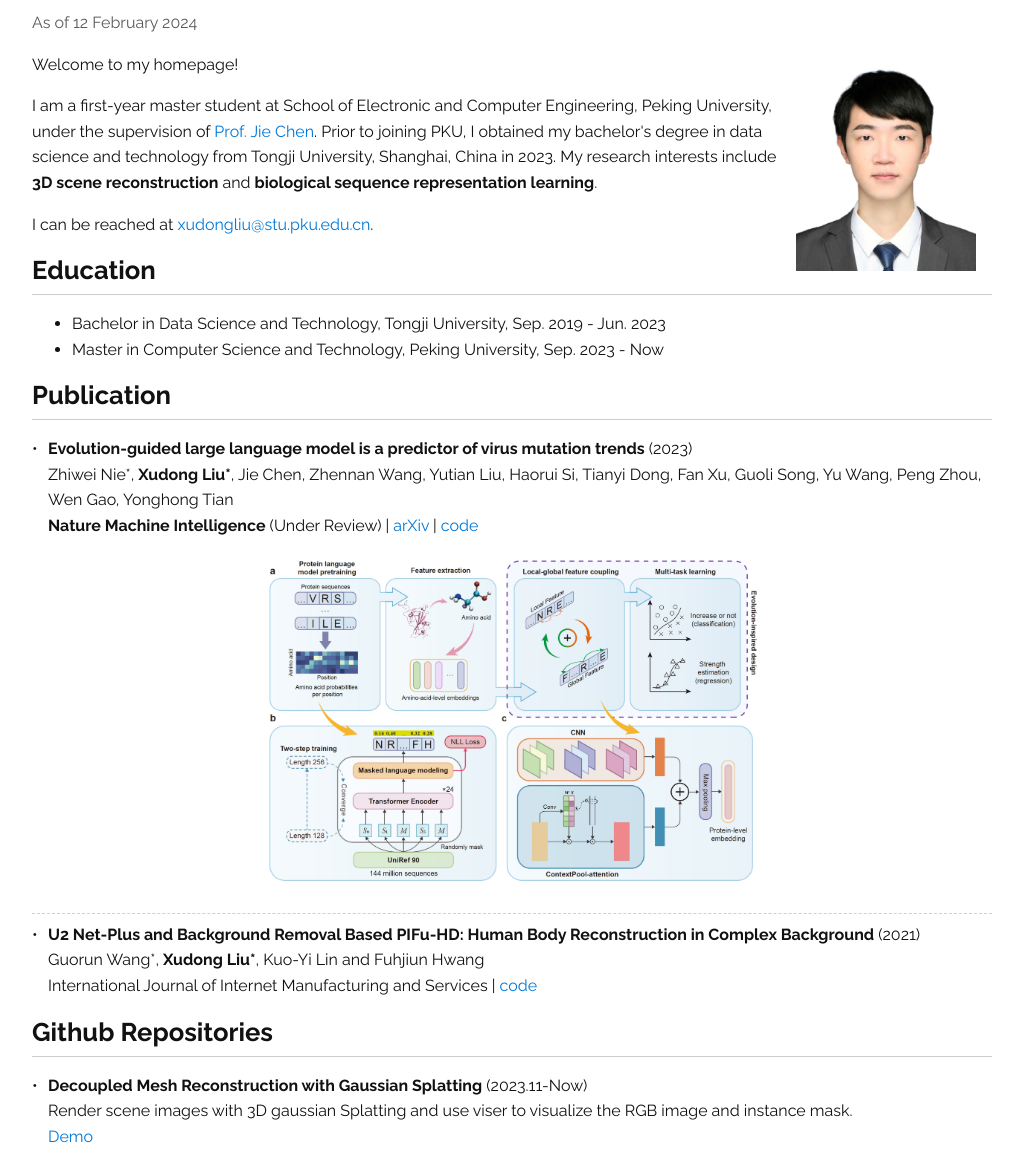
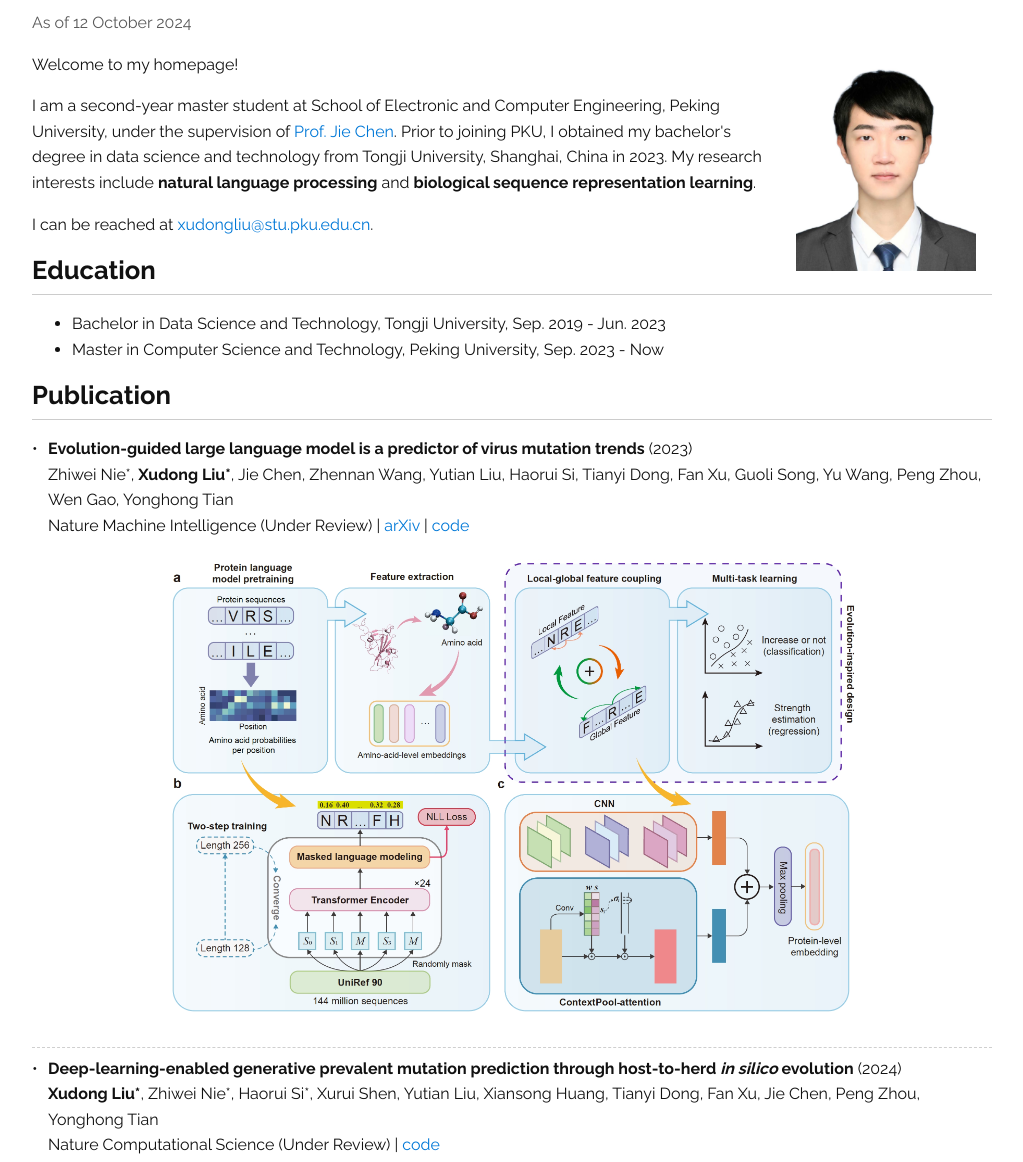
Before and after one commit to Kevinatil/Kevinatil.github.io, a plain HTML site: page index.html in a window 1280 px wide. Shown: the part 75-1237 px from the top of the page, without its empty margins (128-1151 px from the left). Drawn offline with Linux system fonts and the light colour scheme.

Commit message:
update files

```diff
--- a/index.html
+++ b/index.html
@@ -40,12 +40,12 @@
 <div class="gl-main" role="main">
 <div id="post-metadata">
 <h1>Xudong Liu</h1>
-<div class="gl-entry-metadata-box"><div class="dateline">As of 12 February 2024</div></div>
+<div class="gl-entry-metadata-box"><div class="dateline">As of 12 October 2024</div></div>
 </div>
 <article id="post-content" class="gl-suppress-deco">
 <figure class="gl-page-background gl-float-right gl-image-box" style="text-align: center;"><img src="./assets/profile.jpg" alt="A photo of Xudong Liu" width="180" style="max-width: 200px;"></figure>
 <p>Welcome to my homepage!</p>
-<p>I am a first-year master student at School of Electronic and Computer Engineering, Peking University, under the supervision of <a href="https://aimia-pku.github.io/">Prof. Jie Chen</a>. Prior to joining PKU, I obtained my bachelor's degree in data science and technology from Tongji University, Shanghai, China in 2023. My research interests include <strong>3D scene reconstruction</strong> and <strong>biological sequence representation learning</strong>.</p>
+<p>I am a second-year master student at School of Electronic and Computer Engineering, Peking University, under the supervision of <a href="https://aimia-pku.github.io/">Prof. Jie Chen</a>. Prior to joining PKU, I obtained my bachelor's degree in data science and technology from Tongji University, Shanghai, China in 2023. My research interests include <strong>natural language processing</strong> and <strong>biological sequence representation learning</strong>.</p>
 <p>I can be reached at <span id="_eml"><a href="mailto:xudongliu@stu.pku.edu.cn">xudongliu@stu.pku.edu.cn</a></span>.</p>
 <script type="application/javascript">
 window.setTimeout(function ()
@@ -64,13 +64,21 @@ eml.removeAttribute('class');
 <li>Master in Computer Science and Technology, Peking University, Sep. 2023 - Now</li>
 </ul>
 
+
 <h2>Publication</h2>
 <div class="gl-bibtex-bst-bio">
     <div class="gl-bibtex-entry" id="bibitem_Paper1">
         <div class="gl-bibtex-entry-title"><span class="gl-bibtex-entry-bullet" aria-label="bullet symbol" role="img"><span aria-hidden="true">•</span> </span><strong>Evolution-guided large language model is a predictor of virus mutation trends</strong> (2023)</div>
         <div class="gl-bibtex-entry-authors">Zhiwei Nie*, <span class="gl-bibtex-tex-textbf">Xudong Liu*</span>, Jie Chen, Zhennan Wang, Yutian Liu, Haorui Si, Tianyi Dong, Fan Xu, Guoli Song, Yu Wang, Peng Zhou, Wen Gao, Yonghong Tian</div>
-        <div class="gl-bibtex-entry-info"><span class="gl-bibtex-entry-venue"><span class="gl-bibtex-tex-textbf">Nature Machine Intelligence</span> (Under Review)</span><span aria-hidden="true"> | </span><span class="gl-bibtex-entry-arxiv" data-value="2023.11.27.568815v1.full"><a href="https://www.biorxiv.org/content/10.1101/2023.11.27.568815v1.full" rel="nofollow" aria-label="archive">arXiv</a></span><span aria-hidden="true"> | </span><span class="gl-bibtex-entry-code" data-value="https://github.com/ZhiweiNiepku/ProtFound-V"><a href="https://github.com/ZhiweiNiepku/ProtFound-V" rel="nofollow">code</a></span></div>
-        <figure style="text-align: center;"><img src="./assets/pub1.png" style="max-width: 500px;"></figure>
+        <div class="gl-bibtex-entry-info"><span class="gl-bibtex-entry-venue">Nature Machine Intelligence (Under Review)</span><span aria-hidden="true"> | </span><span class="gl-bibtex-entry-arxiv" data-value="2023.11.27.568815v1.full"><a href="https://www.biorxiv.org/content/10.1101/2023.11.27.568815v1.full" rel="nofollow" aria-label="archive">arXiv</a></span><span aria-hidden="true"> | </span><span class="gl-bibtex-entry-code" data-value="https://github.com/ZhiweiNiepku/E2VD"><a href="https://github.com/ZhiweiNiepku/E2VD" rel="nofollow">code</a></span></div>
+        <figure style="text-align: center;"><img src="./assets/pub1.png" style="max-width: 700px;"></figure>
+    </div>
+
+    <div class="gl-bibtex-entry gl-bibtex-notfirstentry" id="bibitem_Paper2">
+        <div class="gl-bibtex-entry-title"><span class="gl-bibtex-entry-bullet" aria-label="bullet symbol" role="img"><span aria-hidden="true">•</span> </span><strong>Deep-learning-enabled generative prevalent mutation prediction through host-to-herd <i>in silico</i> evolution</strong> (2024)</div>
+        <div class="gl-bibtex-entry-authors"><span class="gl-bibtex-tex-textbf">Xudong Liu*</span>, Zhiwei Nie*, Haorui Si*, Xurui Shen, Yutian Liu, Xiansong Huang, Tianyi Dong, Fan Xu, Jie Chen, Peng Zhou, Yonghong Tian</div>
+        <div class="gl-bibtex-entry-info"><span class="gl-bibtex-entry-venue">Nature Computational Science (Under Review)</span><span aria-hidden="true"> | </span><span class="gl-bibtex-entry-code" data-value="https://github.com/Kevinatil/GenPreMut"><a href="https://github.com/Kevinatil/GenPreMut" rel="nofollow">code</a></span></div>
+        <figure style="text-align: center;"><img src="./assets/pub2.png" style="max-width: 700px;"></figure>
     </div>
 
     <div class="gl-bibtex-entry gl-bibtex-notfirstentry" id="bibitem_Paper2">
@@ -78,18 +86,11 @@ eml.removeAttribute('class');
         <div class="gl-bibtex-entry-authors">Guorun Wang*, <span class="gl-bibtex-tex-textbf">Xudong Liu*</span>, Kuo-Yi Lin and Fuhjiun Hwang</div>
         <div class="gl-bibtex-entry-info"><span class="gl-bibtex-entry-venue">International Journal of Internet Manufacturing and Services</span><span aria-hidden="true"> | </span><span class="gl-bibtex-entry-code" data-value="https://github.com/Kevinatil/U2Net_BRPIFuHD"><a href="https://github.com/Kevinatil/U2Net_BRPIFuHD" rel="nofollow">code</a></span></div>
     </div>
-</div>
+
 </div>
 
 <h2>Github Repositories</h2>
 <div class="gl-bibtex-bst-bio">
-    <div class="gl-bibtex-entry" id="bibitem_GitHub_1">
-        <div class="gl-bibtex-entry-title"><span class="gl-bibtex-entry-bullet" aria-label="bullet symbol" role="img"><span aria-hidden="true">•</span> </span><span aria-hidden="true"><strong>Decoupled Mesh Reconstruction with Gaussian Splatting</strong> (2023.11-Now) </span></div>
-        <!-- <div class="gl-bibtex-entry-authors">Ji Luo</div> -->
-        <div class="gl-bibtex-entry-info">Render scene images with 3D gaussian Splatting and use viser to visualize the RGB image and instance mask.</div>
-        <div class="gl-bibtex-entry-info"><span class="gl-bibtex-entry-demo" data-value="https://github.com/Kevinatil/GaussianRenderDemo"><a href="https://github.com/Kevinatil/GaussianRenderDemo" rel="nofollow">Demo</a></span></div>
-        <figure style="text-align: center;"><img src="./assets/repo1.png" style="max-width: 500px;"></figure>
-    </div>
 
     <div class="gl-bibtex-entry gl-bibtex-notfirstentry" id="bibitem_GitHub_2">
         <div class="gl-bibtex-entry-title"><span class="gl-bibtex-entry-bullet" aria-label="bullet symbol" role="img"><span aria-hidden="true">•</span> </span><a href="https://github.com/Kevinatil/CSSP" rel="nofollow"><strong>Contrastive Sequence-Structure Pretraining for antibody</strong></a> (2023.08-2023.11)</div>
@@ -99,14 +100,22 @@ eml.removeAttribute('class');
 
     <div class="gl-bibtex-entry gl-bibtex-notfirstentry" id="bibitem_GitHub_3">
         <div class="gl-bibtex-entry-title"><span class="gl-bibtex-entry-bullet" aria-label="bullet symbol" role="img"><span aria-hidden="true">•</span> </span><a href="https://github.com/Kevinatil/MoveImitatingGame-DanceInCloud" rel="nofollow"><strong>Movements Imitating Game</strong></a> (2021.06-2021.10)</div>
-        <div class="gl-bibtex-entry-info">A game for movements imitating and scoring using scoring process designed by <em>Dance In Cloud</em> team.</div>
+        <div class="gl-bibtex-entry-info">A game for movements imitating and scoring using scoring process designed by <em>Dance In Cloud</em>  team.</div>
         <figure style="text-align: center;"><img src="./assets/repo3.png" style="max-width: 500px;"></figure>
     </div>
 
     <div class="gl-bibtex-entry gl-bibtex-notfirstentry" id="bibitem_GitHub_4">
         <div class="gl-bibtex-entry-title"><span class="gl-bibtex-entry-bullet" aria-label="bullet symbol" role="img"><span aria-hidden="true">•</span> </span><a href="https://github.com/Kevinatil/DanceInCloudScoringDemo" rel="nofollow"><strong>The <em>Dance In Cloud</em> Online Dance Evaluation Platform</strong></a> (2021.06-2021.12)</div>
-        <div class="gl-bibtex-entry-info">A demo for online dancing evaluation from <em>Dance In Cloud</em> team.</div>
+        <div class="gl-bibtex-entry-info">A demo for online dancing evaluation from <em>Dance In Cloud</em>  team.</div>
         <figure style="text-align: center;"><img src="./assets/repo4.png" style="max-width: 500px;"></figure>
+    </div>
+
+    <div class="gl-bibtex-entry" id="bibitem_GitHub_1">
+        <div class="gl-bibtex-entry-title"><span class="gl-bibtex-entry-bullet" aria-label="bullet symbol" role="img"><span aria-hidden="true">•</span> </span><span aria-hidden="true"><strong>Decoupled Mesh Reconstruction with Gaussian Splatting</strong> (2023.10-2023.11) </span></div>
+        <!-- <div class="gl-bibtex-entry-authors">Ji Luo</div> -->
+        <div class="gl-bibtex-entry-info">Render scene images with 3D gaussian Splatting and use viser to visualize the RGB image and instance mask.</div>
+        <div class="gl-bibtex-entry-info"><span class="gl-bibtex-entry-demo" data-value="https://github.com/Kevinatil/GaussianRenderDemo"><a href="https://github.com/Kevinatil/GaussianRenderDemo" rel="nofollow">Demo</a></span></div>
+        <figure style="text-align: center;"><img src="./assets/repo1.png" style="max-width: 500px;"></figure>
     </div>
 
 </div>
```
Also changed, not shown: assets/pub2.png (added).
